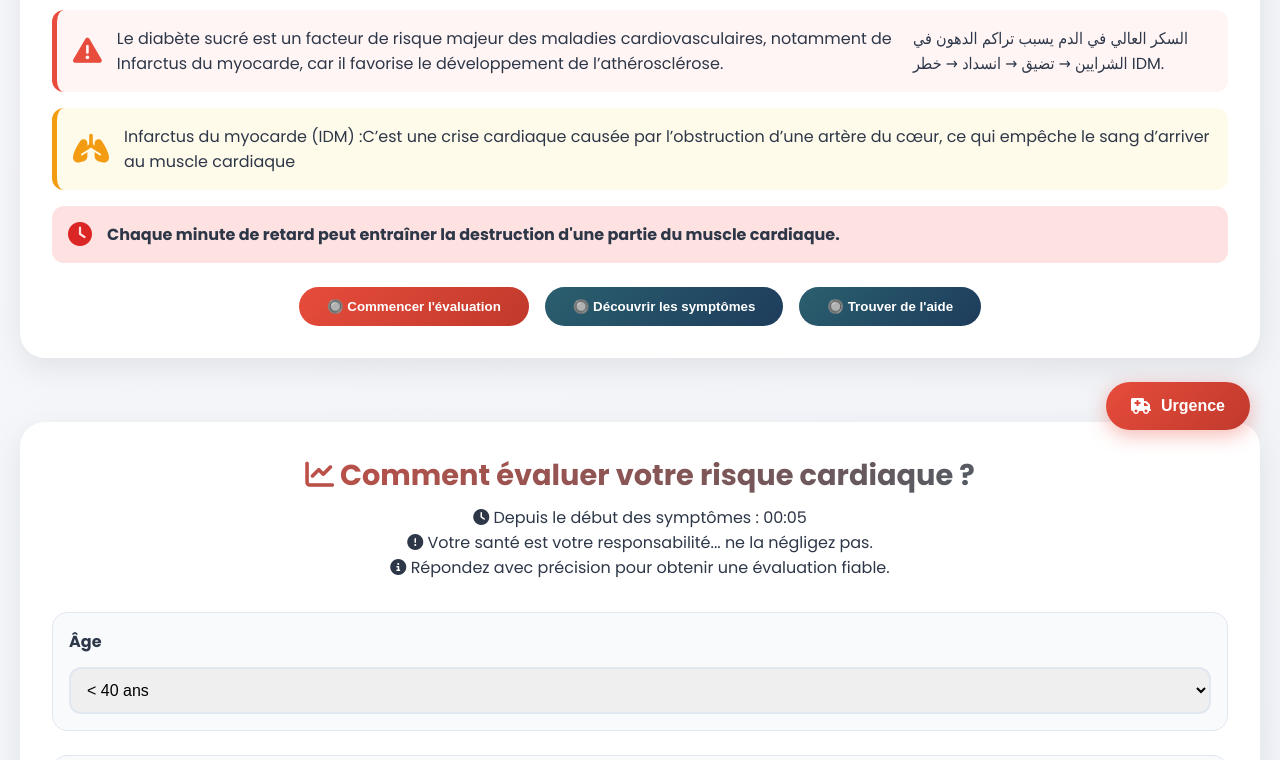
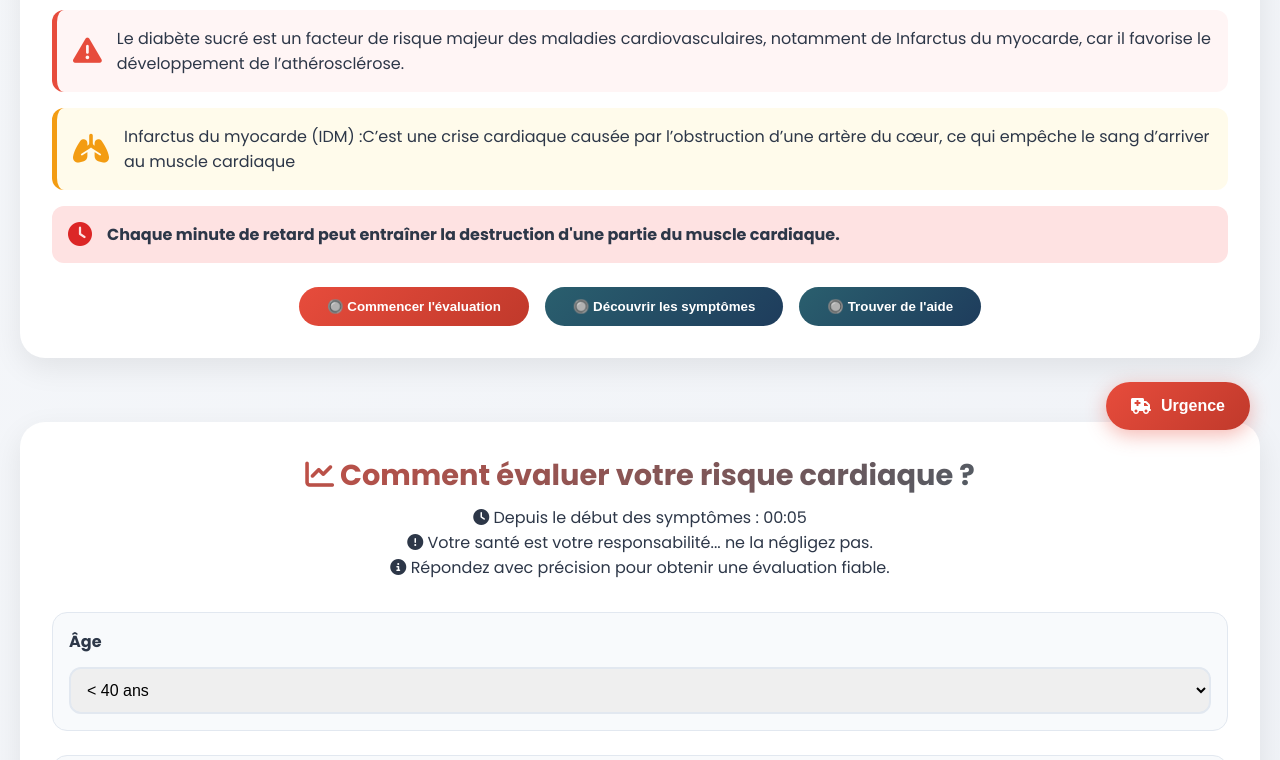
Before and after one commit to adjoumarwa/coeur-diabete, a plain HTML site: page dashboard/dashboard.html in a window 1280 px wide. Shown: the part 340-1100 px from the top of the page. Drawn offline with Linux system fonts and the light colour scheme.

Commit message:
Update dashboard.html

```diff
--- a/dashboard/dashboard.html
+++ b/dashboard/dashboard.html
@@ -62,8 +62,6 @@
             <div class="warning-box">
               <i class="fas fa-exclamation-triangle"></i>
                 <p>Le diabète sucré est un facteur de risque majeur des maladies cardiovasculaires, notamment de Infarctus du myocarde, car il favorise le développement de l’athérosclérose.</p>
-                <div>              <p>السكر العالي في الدم يسبب تراكم الدهون في الشرايين → تضيق → انسداد → خطر IDM.</p>
-</div>
             </div>
             <div class="warning-box yellow">
               <i class="fas fa-lungs"></i>
```
